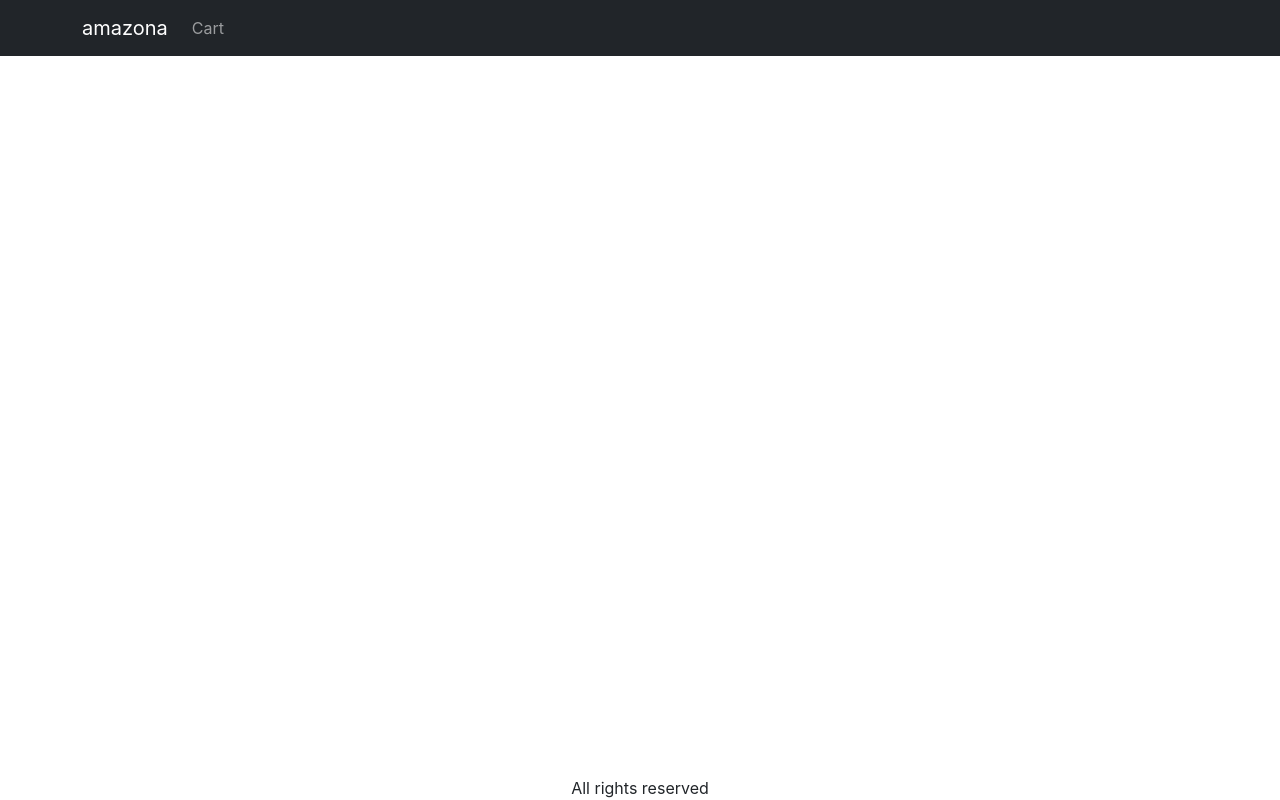
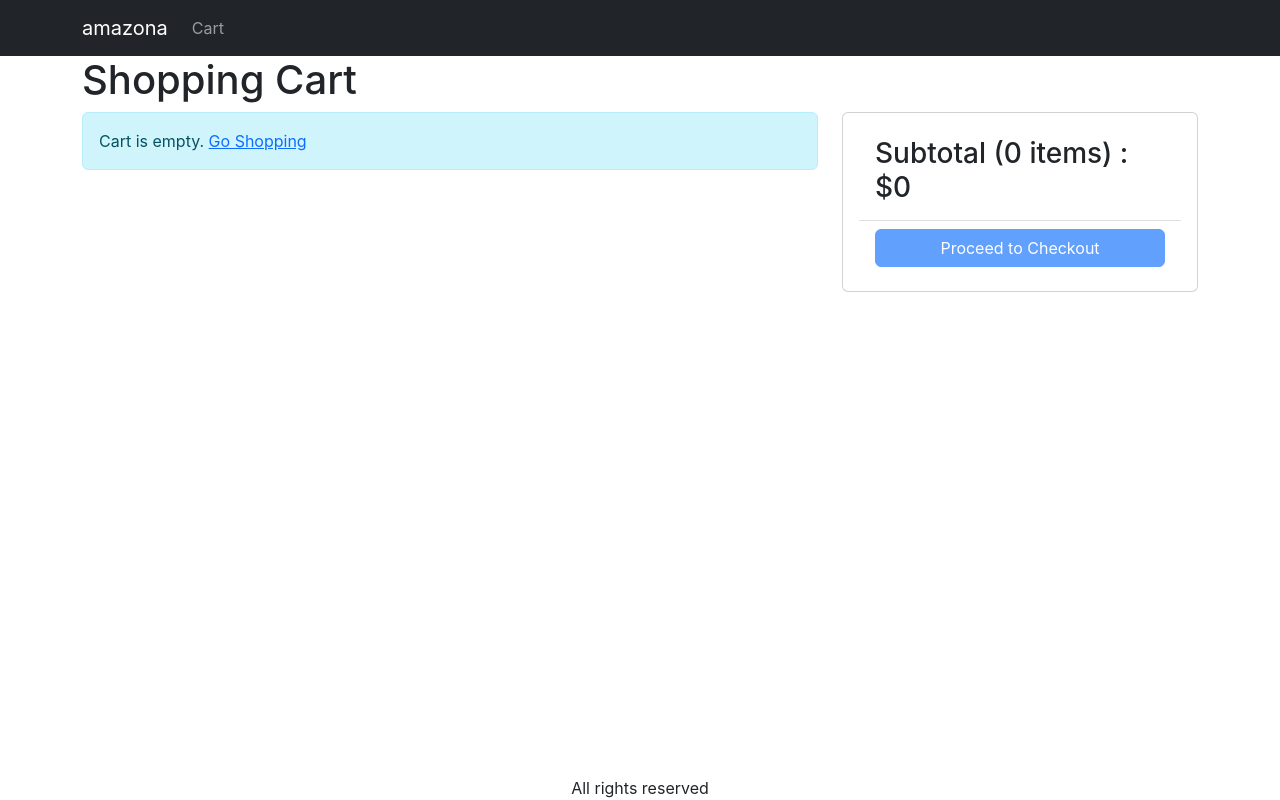
Before and after one commit to ELIJDAYO/amazona_v2, a React (Create React App) app in the folder frontend/: page /cart in a window 1280 px wide. Built offline with nearby package versions, Linux system fonts and the light colour scheme.

Commit message:
Created Cart Screen

```diff
--- a/frontend/src/App.js
+++ b/frontend/src/App.js
@@ -5,6 +5,7 @@
 import { LinkContainer } from 'react-router-bootstrap';
 import { useContext } from 'react';
 import { Store } from './Store';
+import CartScreen from './screens/CartScreen';
 function App() {
   const { state } = useContext(Store);
   const { cart } = state;
@@ -35,6 +36,7 @@
           <Container className="mr-3">
             <Routes>
               <Route path="/product/:slug" element={<ProductScreen />} />
+              <Route path="/cart" element={<CartScreen />} />
               <Route path="/" element={<HomeScreen />} />
             </Routes>
           </Container>
--- a/frontend/src/index.css
+++ b/frontend/src/index.css
@@ -53,3 +53,6 @@
 .img-large {
   max-width: 100%;
 }
+.img-thumbnail {
+  height: 80px;
+}
--- /dev/null
+++ b/frontend/src/screens/CartScreen.js
@@ -0,0 +1,92 @@
+import { useContext } from 'react';
+import { Button, Card, Col, ListGroup, Row } from 'react-bootstrap';
+import { Helmet } from 'react-helmet-async';
+import { Link } from 'react-router-dom';
+import MessageBox from '../components/MessageBox';
+import { Store } from '../Store';
+
+export default function CartScreen() {
+  const { state, dispatch: ctxDispatch } = useContext(Store);
+  const {
+    cart: { cartItems },
+  } = state;
+
+  return (
+    <div>
+      <Helmet>
+        <title>Shopping Cart</title>
+      </Helmet>
+      <h1>Shopping Cart</h1>
+      <Row>
+        <Col md={8}>
+          {cartItems.length === 0 ? (
+            <MessageBox>
+              Cart is empty. <Link to="/">Go Shopping</Link>
+            </MessageBox>
+          ) : (
+            <ListGroup>
+              {cartItems.map((item) => (
+                <ListGroup.Item key={item._id}>
+                  <Row className="align-items-center">
+                    <Col md={4}>
+                      <img
+                        src={item.image}
+                        alt={item.name}
+                        className="img-fluid rounded img-thumbnail"
+                      ></img>{' '}
+                      <Link to={`/product/${item.slug}`}>{item.name}</Link>
+                    </Col>
+                    <Col md={3}>
+                      <Button variant="light" disabled={item.quantity === 1}>
+                        <i className="fas fa-minus-circle"></i>
+                      </Button>{' '}
+                      <span>{item.quantity}</span>{' '}
+                      <Button
+                        variant="light"
+                        disabled={item.quantity === item.countInStock}
+                      >
+                        <i className="fas fa-plus-circle"></i>
+                      </Button>
+                    </Col>
+                    <Col md={3}>${item.price}</Col>
+                    <Col md={2}>
+                      <Button variant="light">
+                        <i className="fas fa-trash"></i>
+                      </Button>
+                    </Col>
+                  </Row>
+                </ListGroup.Item>
+              ))}
+            </ListGroup>
+          )}
+        </Col>
+        <Col md={4}>
+          <Card>
+            <Card.Body>
+              <ListGroup variant="flush">
+                <ListGroup.Item>
+                  <h3>
+                    Subtotal ({cartItems.reduce((a, c) => a + c.quantity, 0)}{' '}
+                    items) : $
+                    {cartItems.reduce((a, c) => a + c.price * c.quantity, 0)}
+                  </h3>
+                </ListGroup.Item>
+                <ListGroup.Item>
+                  <div className="d-grid">
+                    <Button
+                      type="button"
+                      variant="primary"
+                      disabled={cartItems.length === 0}
+                    >
+                      Proceed to Checkout
+                    </Button>
+                  </div>
+                </ListGroup.Item>
+              </ListGroup>
+            </Card.Body>
+          </Card>
+        </Col>
+      </Row>
+    </div>
+  );
+}
--- a/frontend/src/screens/ProductScreen.js
+++ b/frontend/src/screens/ProductScreen.js
@@ -1,7 +1,7 @@
 import axios from 'axios';
 import { useContext, useEffect, useReducer } from 'react';
 import Col from 'react-bootstrap/esm/Col';
-import { useParams } from 'react-router-dom';
+import { useNavigate, useParams } from 'react-router-dom';
 import Row from 'react-bootstrap/Row';
 import { Badge, Button, Card, ListGroup } from 'react-bootstrap';
 
@@ -26,6 +26,7 @@
 };
 
 function ProductScreen() {
+  const navigate = useNavigate();
   const params = useParams();
   const { slug } = params;
 
@@ -64,6 +65,7 @@
       type: 'CART_ADD_ITEM',
       payload: { ...product, quantity },
     });
+    navigate('/cart');
   };
   return loading ? (
     <LoadingBox />
```
